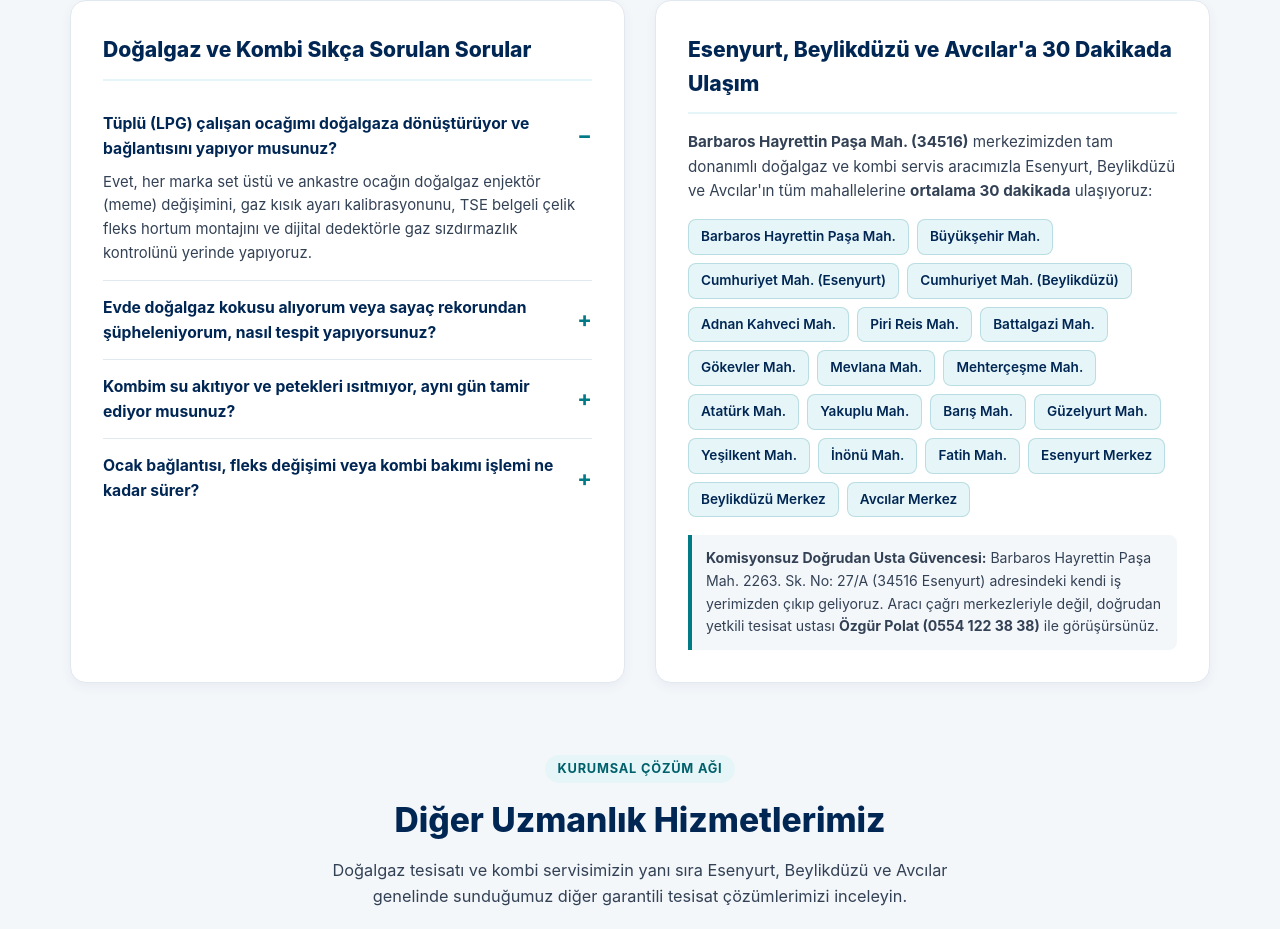
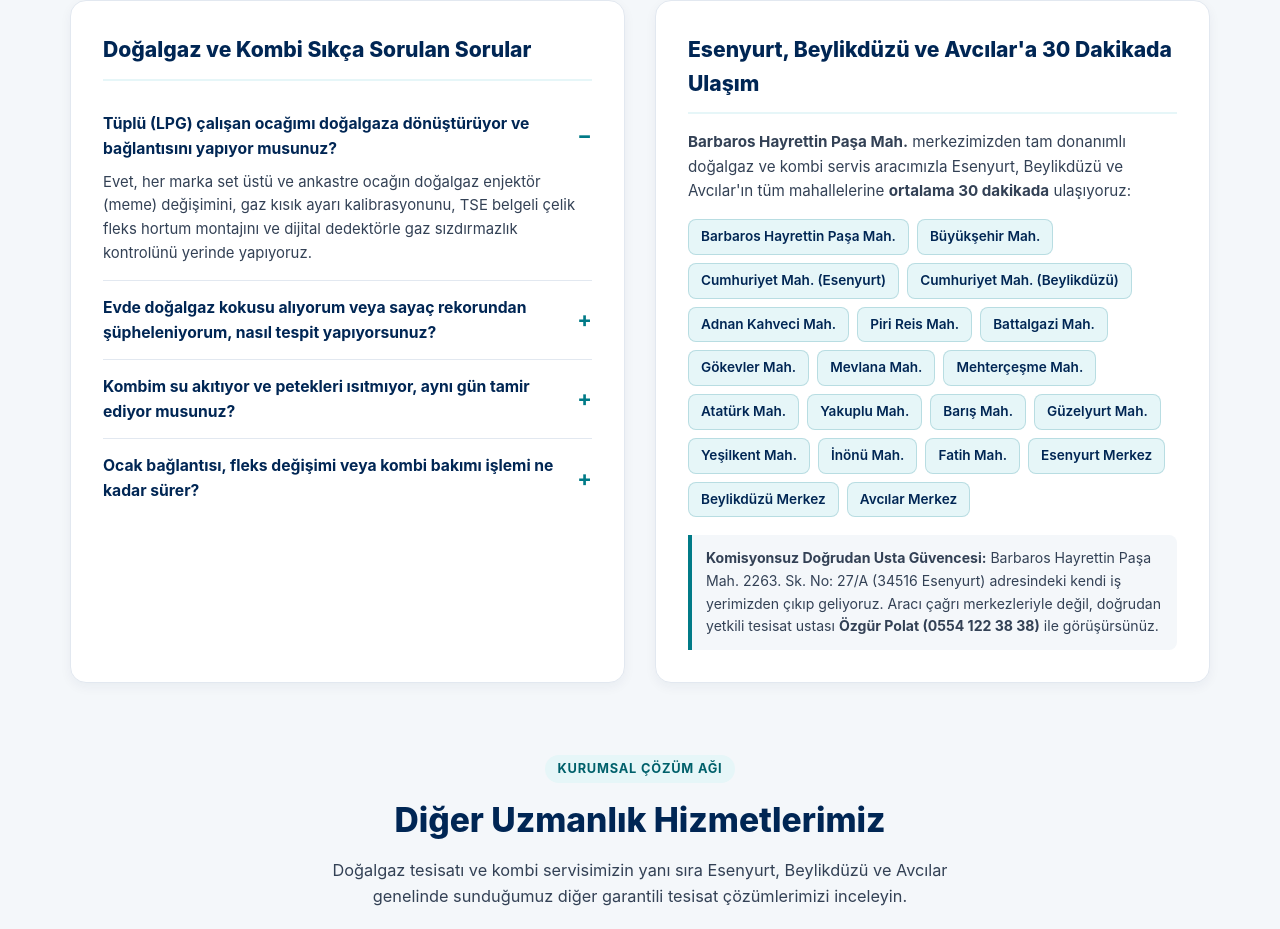
Before and after one commit to pulsartesisat/pulsartesisat.github.io, a plain HTML site: page dogalgaz-kombi-servisi.html in a window 1280 px wide. Shown: the part 2389-3318 px from the top of the page. Drawn offline with Linux system fonts and the light colour scheme.

Commit message:
Fix typo in service area description

```diff
--- a/dogalgaz-kombi-servisi.html
+++ b/dogalgaz-kombi-servisi.html
@@ -428,7 +428,7 @@
           <!-- Bölüm 5: Bölgesel Ulaşım -->
           <div class="card-panel" id="bolgesel-ulasim">
             <h2>Esenyurt, Beylikdüzü ve Avcılar'a 30 Dakikada Ulaşım</h2>
-            <p class="panel-desc"><strong>Barbaros Hayrettin Paşa Mah. (34516)</strong> merkezimizden tam donanımlı doğalgaz ve kombi servis aracımızla Esenyurt, Beylikdüzü ve Avcılar'ın tüm mahallelerine <strong>ortalama 30 dakikada</strong> ulaşıyoruz:</p>
+            <p class="panel-desc"><strong>Barbaros Hayrettin Paşa Mah.</strong> merkezimizden tam donanımlı doğalgaz ve kombi servis aracımızla Esenyurt, Beylikdüzü ve Avcılar'ın tüm mahallelerine <strong>ortalama 30 dakikada</strong> ulaşıyoruz:</p>
             <div class="neighborhood-tags" role="list">
               <span class="tag" role="listitem">Barbaros Hayrettin Paşa Mah.</span>
               <span class="tag" role="listitem">Büyükşehir Mah.</span>
```
